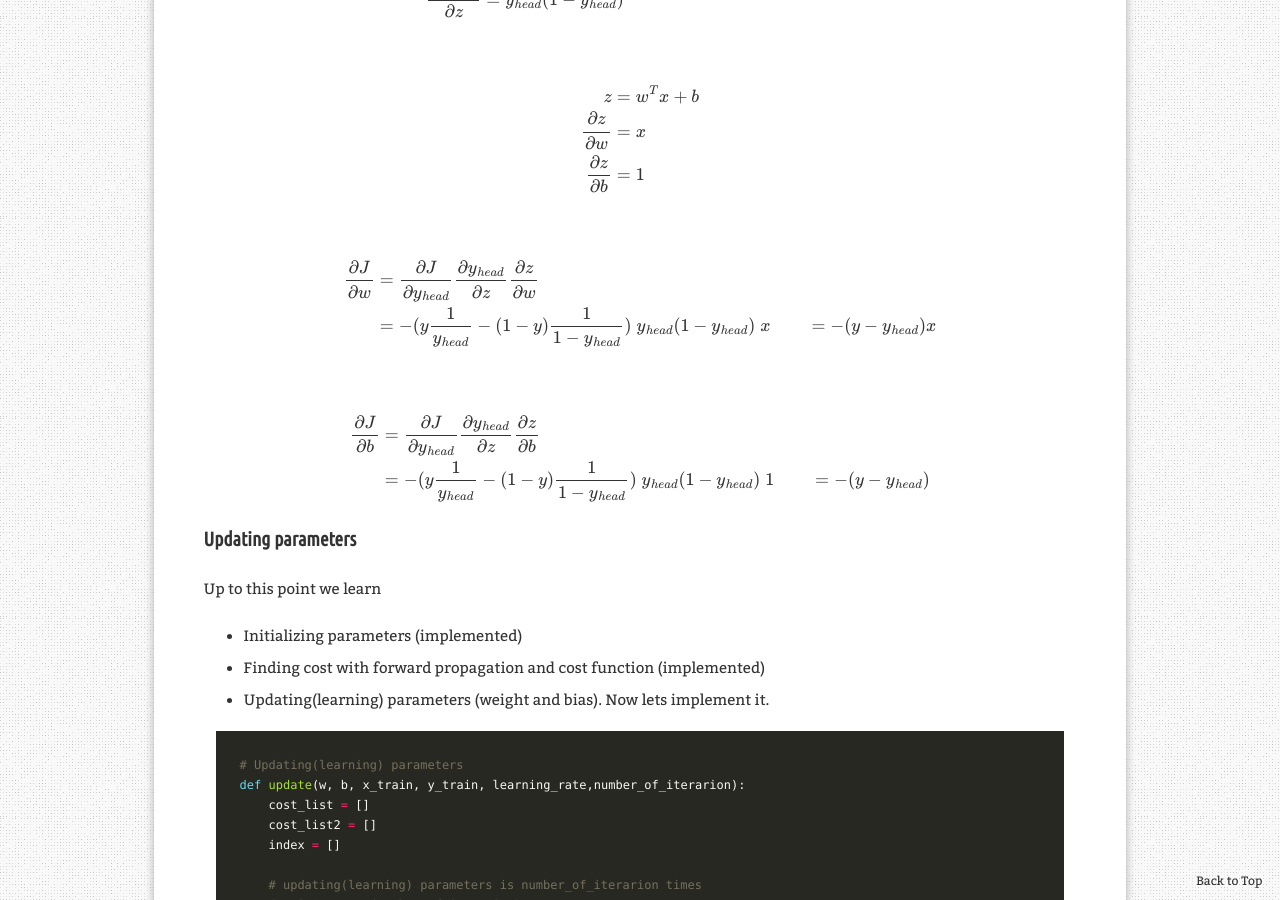
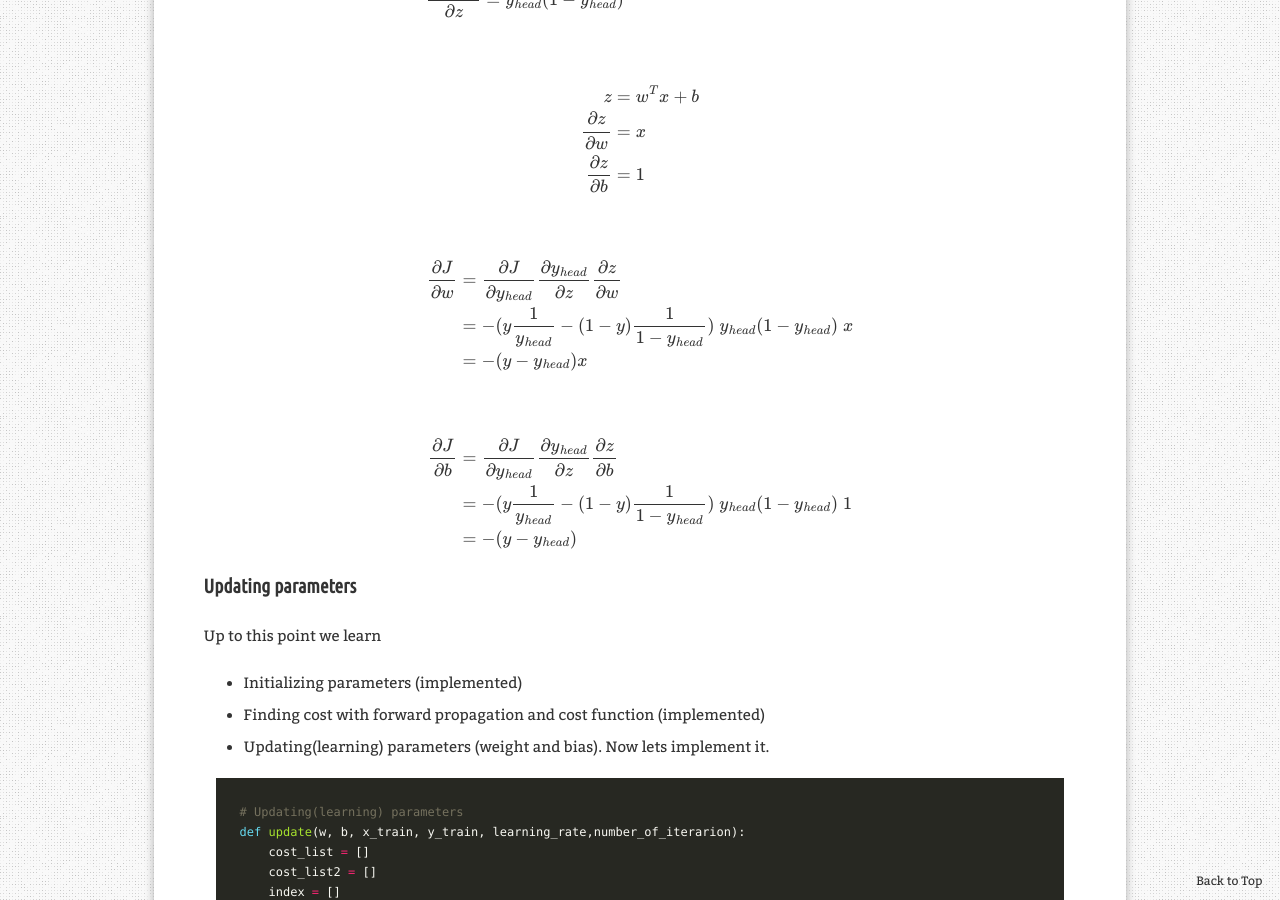
Before and after one commit to aristohyun/aristohyun.github.io, a Jekyll site: the page built from _posts/2021-08-08- Logistic-Regression.md, in a window 1280 px wide and 900 px high, scrolled down 6582 px. Built offline with Jekyll 4.4.1, drawn with Linux system fonts in a browser that asks for light colours; formulas are drawn with MathJax 3; comment, search, counter and statistics services are not loaded.

```diff
--- a/_posts/2021-08-08- Logistic-Regression.md
+++ b/_posts/2021-08-08- Logistic-Regression.md
@@ -233,7 +233,7 @@ z &= w^Tx+b \\\
 @
 \begin{align\*}
 \frac {\partial J}{\partial w} &= \frac {\partial J}{\partial y_ {head}} \frac {\partial y_ {head}}{\partial z} \frac {\partial z}{\partial w} \\\
-&= -(y \frac{1}{y_ {head}} - (1-y)\frac{1}{1-y_ {head}}) \; y_ {head}(1-y_ {head}) \; x
+&= -(y \frac{1}{y_ {head}} - (1-y)\frac{1}{1-y_ {head}}) \; y_ {head}(1-y_ {head}) \; x \\\
 &= -(y-y_ {head})x
 \end{align\*}
 @
@@ -243,7 +243,7 @@ z &= w^Tx+b \\\
 @
 \begin{align\*}
 \frac {\partial J}{\partial b} &= \frac {\partial J}{\partial y_ {head}} \frac {\partial y_ {head}}{\partial z} \frac {\partial z}{\partial b} \\\
-&= -(y \frac{1}{y_ {head}} - (1-y)\frac{1}{1-y_ {head}}) \; y_ {head}(1-y_ {head}) \; 1
+&= -(y \frac{1}{y_ {head}} - (1-y)\frac{1}{1-y_ {head}}) \; y_ {head}(1-y_ {head}) \; 1 \\\
 &= -(y-y_ {head})
 \end{align\*}
 @
```
